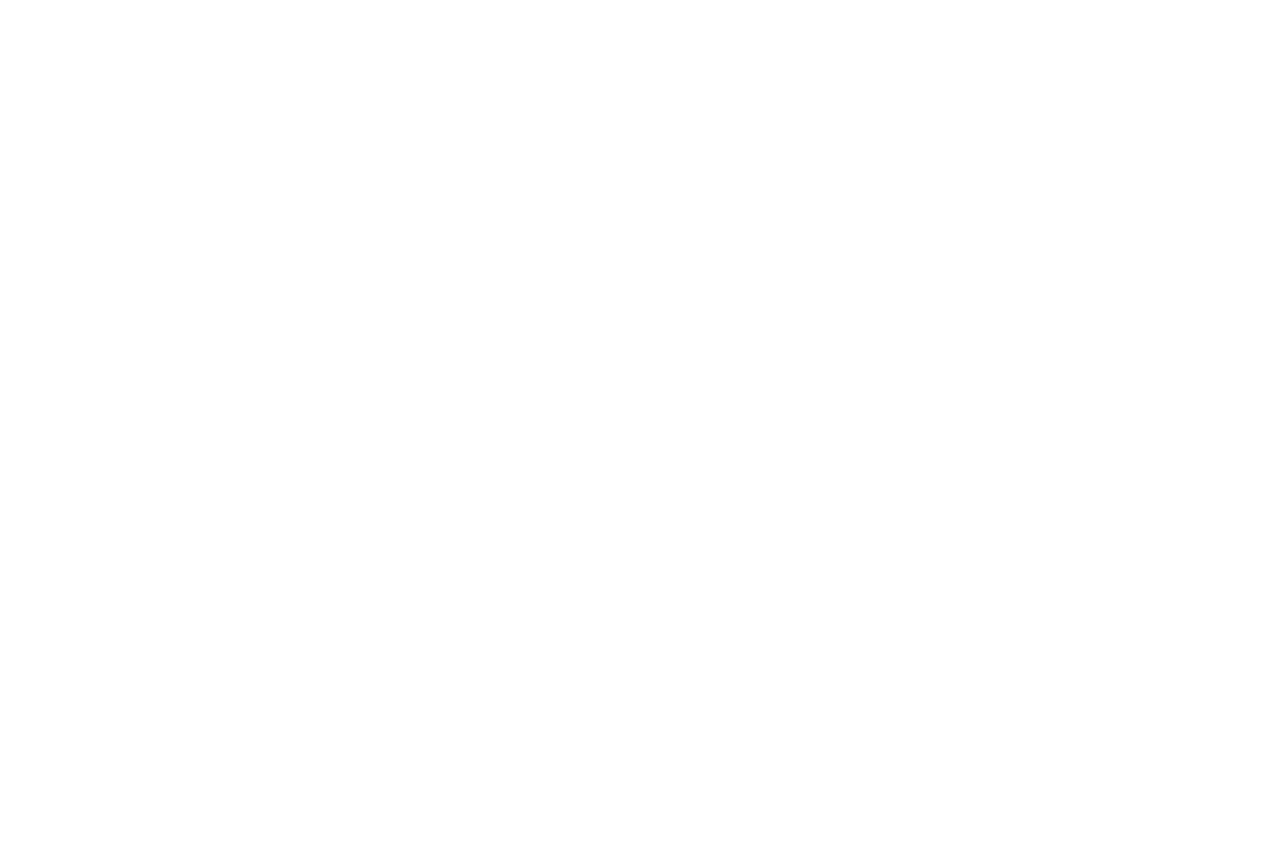
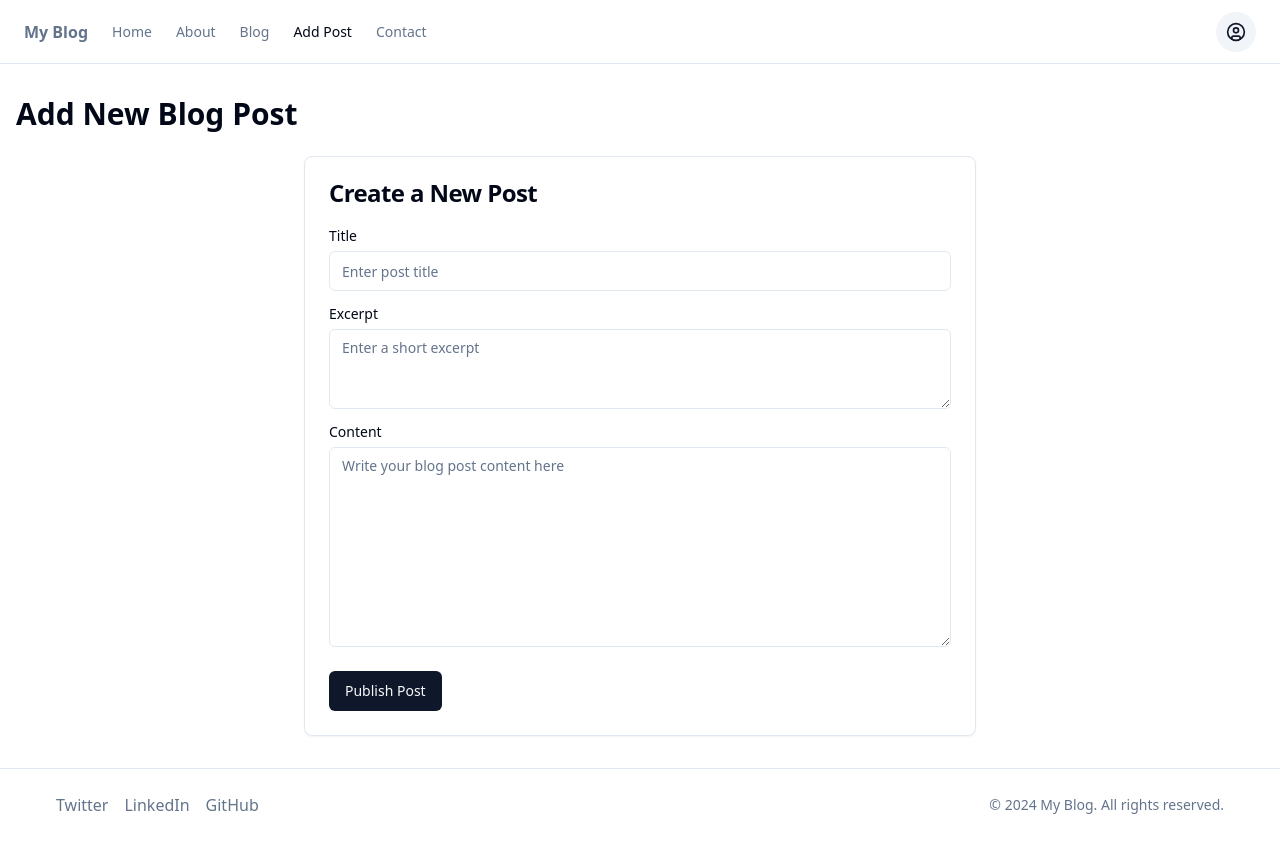
Before and after one commit to GPT-Engineer-App-Dev/personal-blog-land, a React (Vite) app: page /add-post in a window 1280 px wide. Before the commit this address had no page. Before the commit the page ends 800 px from the top, so only its background shows below. Built offline with nearby package versions, Linux system fonts and the light colour scheme.

Commit message:
Add blog post functionality

```diff
--- a/src/App.jsx
+++ b/src/App.jsx
@@ -1,13 +1,14 @@
 import { Toaster } from "@/components/ui/sonner";
 import { TooltipProvider } from "@/components/ui/tooltip";
 import { QueryClient, QueryClientProvider } from "@tanstack/react-query";
-import { Home, User, BookOpen, Mail } from "lucide-react";
+import { Home, User, BookOpen, Mail, PlusCircle } from "lucide-react";
 import { Route, BrowserRouter as Router, Routes } from "react-router-dom";
 import Layout from "./layouts/navbar";
 import Index from "./pages/Index";
 import About from "./pages/About";
 import Blog from "./pages/Blog";
 import Contact from "./pages/Contact";
+import AddBlogPost from "./pages/AddBlogPost";
 
 const queryClient = new QueryClient();
 
@@ -28,6 +29,11 @@ export const navItems = [
     icon: <BookOpen className="h-4 w-4" />,
   },
   {
+    title: "Add Post",
+    to: "/add-post",
+    icon: <PlusCircle className="h-4 w-4" />,
+  },
+  {
     title: "Contact",
     to: "/contact",
     icon: <Mail className="h-4 w-4" />,
@@ -45,6 +51,7 @@ const App = () => {
               <Route index element={<Index />} />
               <Route path="about" element={<About />} />
               <Route path="blog" element={<Blog />} />
+              <Route path="add-post" element={<AddBlogPost />} />
               <Route path="contact" element={<Contact />} />
             </Route>
           </Routes>
--- /dev/null
+++ b/src/pages/AddBlogPost.jsx
@@ -0,0 +1,77 @@
+import { useState } from "react";
+import { useNavigate } from "react-router-dom";
+import { Button } from "@/components/ui/button";
+import { Card, CardContent, CardFooter, CardHeader, CardTitle } from "@/components/ui/card";
+import { Input } from "@/components/ui/input";
+import { Label } from "@/components/ui/label";
+import { Textarea } from "@/components/ui/textarea";
+import { toast } from "sonner";
+
+const AddBlogPost = () => {
+  const [title, setTitle] = useState("");
+  const [excerpt, setExcerpt] = useState("");
+  const [content, setContent] = useState("");
+  const navigate = useNavigate();
+
+  const handleSubmit = (e) => {
+    e.preventDefault();
+    // Here you would typically send the data to your backend API
+    // For now, we'll just simulate a successful post creation
+    console.log({ title, excerpt, content });
+    toast.success("Blog post created successfully!");
+    navigate("/blog");
+  };
+
+  return (
+    <div className="container mx-auto px-4 py-8">
+      <h1 className="text-3xl font-bold mb-6">Add New Blog Post</h1>
+      <Card className="max-w-2xl mx-auto">
+        <CardHeader>
+          <CardTitle>Create a New Post</CardTitle>
+        </CardHeader>
+        <CardContent>
+          <form onSubmit={handleSubmit}>
+            <div className="grid gap-4">
+              <div className="grid gap-2">
+                <Label htmlFor="title">Title</Label>
+                <Input
+                  id="title"
+                  value={title}
+                  onChange={(e) => setTitle(e.target.value)}
+                  placeholder="Enter post title"
+                  required
+                />
+              </div>
+              <div className="grid gap-2">
+                <Label htmlFor="excerpt">Excerpt</Label>
+                <Textarea
+                  id="excerpt"
+                  value={excerpt}
+                  onChange={(e) => setExcerpt(e.target.value)}
+                  placeholder="Enter a short excerpt"
+                  required
+                />
+              </div>
+              <div className="grid gap-2">
+                <Label htmlFor="content">Content</Label>
+                <Textarea
+                  id="content"
+                  value={content}
+                  onChange={(e) => setContent(e.target.value)}
+                  placeholder="Write your blog post content here"
+                  required
+                  className="min-h-[200px]"
+                />
+              </div>
+            </div>
+          </form>
+        </CardContent>
+        <CardFooter>
+          <Button type="submit" onClick={handleSubmit}>Publish Post</Button>
+        </CardFooter>
+      </Card>
+    </div>
+  );
+};
+
+export default AddBlogPost;
--- a/src/pages/Blog.jsx
+++ b/src/pages/Blog.jsx
@@ -14,7 +14,12 @@ const Blog = () => {
 
   return (
     <div className="container mx-auto px-4 py-8">
-      <h1 className="text-3xl font-bold mb-6">Blog Posts</h1>
+      <div className="flex justify-between items-center mb-6">
+        <h1 className="text-3xl font-bold">Blog Posts</h1>
+        <Button asChild>
+          <Link to="/add-post">Add New Post</Link>
+        </Button>
+      </div>
       <div className="grid gap-6 md:grid-cols-2 lg:grid-cols-3">
         {blogPosts.map((post) => (
           <Card key={post.id}>
```
